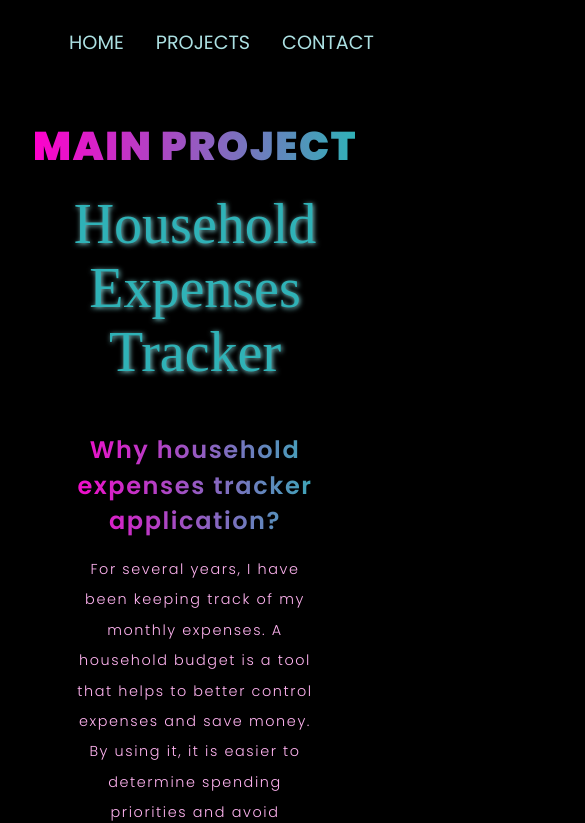
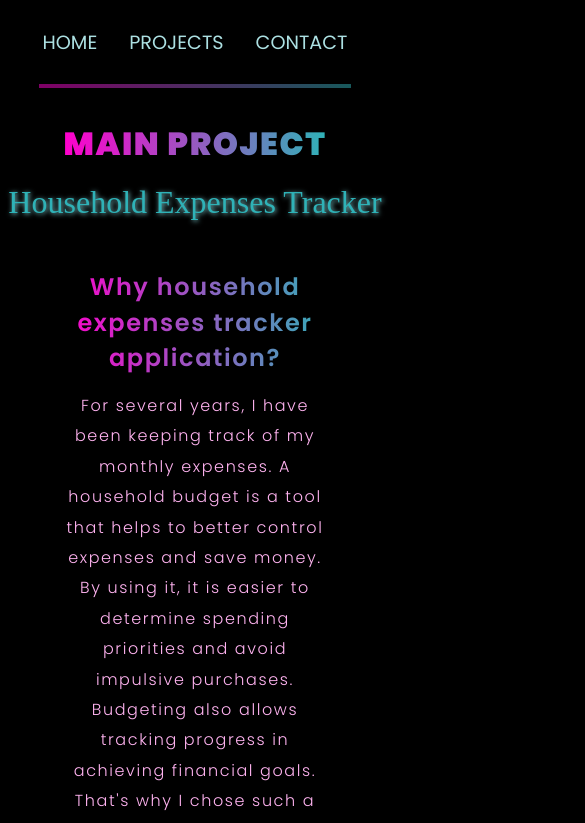
Before and after one commit to JoannaPatyk/portfolio-joanna-patyk, a React (Create React App) app: page /projects in a window 390 px wide. Shown: the top 823 px of the page, 585 px wide, since content can reach past the window. Built offline with nearby package versions, Linux system fonts and the light colour scheme; a web font is replaced by a local one.

Commit message:
Another part of responsiveness changes

```diff
--- a/src/components/Footer.js
+++ b/src/components/Footer.js
@@ -17,11 +17,10 @@ const Wrapper = styled.div`
         text-align: center;
     }
 
-    hr {
-        width: 80vw;
-        margin: 2rem auto 0;
-        opacity: 0.5;
-        border-color: var(--secondary-500);
+    @media (max-width: 420px) {
+        .footer-content {
+            font-size: 0.8rem;
+        }
     }
 `;
 
--- a/src/components/Functionalities.js
+++ b/src/components/Functionalities.js
@@ -128,19 +128,21 @@ const Wrapper = styled.div`
         }
 
         .functionality p {
-            font-size: 0.8rem;
+            font-size: 0.9rem;
         }
     }
 
     @media (max-width: 495px) {
         .functionality {
-            height: 40vh;
+            height: 45vh;
+            width: 75vw;
         }
     }
 
     @media (max-width: 420px) {
         .functionality {
-            height: 46vh;
+            width: 75vw;
+            height: 50vh;
         }
     }
 `;
--- a/src/components/Link.js
+++ b/src/components/Link.js
@@ -22,19 +22,19 @@ function Link() {
 
 const Wrapper = styled.div`
     .link-container {
-        height: 25vh;
+        height: 22 vh;
         display: flex;
         flex-direction: column;
         align-items: center;
         justify-content: center;
     }
 
-    h5,
-    a {
-        margin: 0;
+    .link-container h5 {
+        margin: 2rem 0 0 0;
     }
 
     a {
+        margin: 0 auto;
         font-size: 1.2rem;
         font-weight: 500;
         color: var(--primary-300);
@@ -46,10 +46,6 @@ const Wrapper = styled.div`
     }
 
     @media (max-width: 685px) {
-        .link-container h5 {
-            margin-bottom: 0;
-        }
-
         .link-container p {
             margin-bottom: 0;
         }
@@ -59,7 +55,9 @@ const Wrapper = styled.div`
         }
 
         #button {
-            width: 80%;
+            margin: 0;
+            width: 100%;
+            letter-spacing: 2px;
         }
     }
 `;
--- a/src/components/Menu.js
+++ b/src/components/Menu.js
@@ -118,16 +118,12 @@ const Wrapper = styled.nav`
     }
 
     @media (max-width: 795px) {
-        .menu {
-            padding-right: 0;
-        }
-
         .menu-element {
             letter-spacing: 0;
         }
 
         #btn-up {
-            right: 2%;
+            display: none;
         }
     }
 
@@ -144,6 +140,11 @@ const Wrapper = styled.nav`
     }
 
     @media (max-width: 550px) {
+        .menu {
+            justify-content: center;
+            padding-right: 0;
+        }
+
         .menu-element {
             font-size: 1.2rem;
             padding: 1rem;
--- a/src/index.css
+++ b/src/index.css
@@ -98,6 +98,17 @@ body {
     background-color: var(--secondary-500);
 }
 
+
+hr {
+    width: 80vw;
+    margin: 2rem auto 0;
+    opacity: 0.5;
+    height:4px;
+    border: none;;
+    background: linear-gradient(to right, #ff00cc, #2fb2b7);
+    /* border-color: var(--secondary-500); */
+}
+
 @media (max-width: 1000px) {
     .btn {
         width: 80%;
--- a/src/pages/Home.js
+++ b/src/pages/Home.js
@@ -165,7 +165,7 @@ const Wrapper = styled.div`
         }
 
         .woman-img {
-            right: -2%;
+            right: -20%;
             height: 80%;
         }
     }
@@ -215,13 +215,19 @@ const Wrapper = styled.div`
         }
 
         .description-text p {
+            font-size: 0.9rem;
             text-align: left;
         }
     }
 
-    @media (max-width: 565px) {
+    @media (max-width: 500  px) {
+        .description-text h1 {
+            font-size: 2.8rem;
+        }
+
         .description-text h2 {
-            font-size: 1.2rem;
+            font-size: 1rem;
+            text-align: left;
         }
     }
 `;
--- a/src/pages/Projects.js
+++ b/src/pages/Projects.js
@@ -12,6 +12,7 @@ function Project() {
     const link = 'https://github.com/JoannaPatyk?tab=repositories';
     return (
         <Wrapper>
+            <hr />
             <div className="projects-container">
                 <div className="main-information-container">
                     <h2>Main project</h2>
@@ -85,6 +86,10 @@ const Wrapper = styled.div`
 
     .main-information-container {
         padding: 2rem 0;
+    }
+
+    hr {
+        margin: 0 auto;
     }
 
     h2 {
@@ -275,13 +280,12 @@ const Wrapper = styled.div`
     }
 
     .other-container p {
-        width: 100%;
+        width: 80%;
         padding: 0 2rem;
     }
 
     .other-container h2 {
         margin: 2rem 0 0 0;
-        padding-right: 1.5rem;
     }
 
     @media (max-width: 1400px) {
@@ -301,7 +305,8 @@ const Wrapper = styled.div`
         }
 
         .description-container {
-            min-height: 70vh;
+            min-height: 75vh;
+            overflow: hidden;
         }
 
         .slider-container {
@@ -322,6 +327,10 @@ const Wrapper = styled.div`
             font-size: 1.5rem;
         }
 
+        .description-container {
+            min-height: 85vh;
+        }
+
         .technologies {
             width: 100%;
             column-gap: 0.8rem;
@@ -340,20 +349,20 @@ const Wrapper = styled.div`
 
     @media (max-width: 905px) {
         p {
-            font-size: 0.9rem;
+            font-size: 1rem;
         }
     }
 
     @media (max-width: 800px) {
         .description-container {
-            min-height: 80vh;
+            min-height: 90vh;
             margin-left: 0;
         }
     }
 
-    @media (max-width: 685px) {
+    @media (max-width: 695px) {
         .description-container {
-            min-height: 80vh;
+            min-height: 100vh;
             width: 75%;
         }
 
@@ -361,21 +370,58 @@ const Wrapper = styled.div`
             column-gap: 0.6rem;
         }
 
+        .description-icon {
+            top: 0;
+            font-size: 30rem;
+        }
+
         .other-container h2 {
-            padding: 0;
             font-size: 2rem;
+        }
+    }
+
+    @media (max-width: 695px) {
+        .description-container {
+            min-height: 110vh;
         }
     }
 
     @media (max-width: 530px) {
         .description-container {
-            min-height: 90vh;
+            min-height: 115vh;
         }
 
         .technology-icon {
             font-size: 2rem;
         }
     }
+
+    @media (max-width: 485px) {
+        .main-information-container h1 {
+            font-size: 2rem;
+        }
+
+        h2 {
+            font-size: 2rem;
+        }
+
+        .reason-container p {
+            width: 100%;
+        }
+
+        .technology-icon {
+            font-size: 1.8rem;
+        }
+
+        .description-container p {
+            text-align: center;
+        }
+
+        .description-icon {
+            top: 5%;
+            font-size: 20rem;
+        }
+    }
 `;
 
 export default Project;
--- a/src/utils/functionality.js
+++ b/src/utils/functionality.js
@@ -7,7 +7,7 @@ import { GiFamilyTree } from 'react-icons/gi';
 const functionality = [
     {
         id: 1,
-        text: 'The dashboard presents information for the current month. Users can navigate between different months. The dashboard includes a chart that displays incurred expenses in two formats: pie chart and bar chart. Furthermore, the dashboard provides information on the total planned expenses, incurred expenses, and the balance.',
+        text: 'The dashboard presents information for the current month, includes a chart that displays incurred expenses in two formats: pie chart and bar chart. Furthermore, the dashboard provides information on the total planned expenses, incurred expenses, and the balance.',
         icon: <TfiStatsUp />
     },
 
@@ -37,7 +37,7 @@ const functionality = [
 
     {
         id: 6,
-        text: 'The last tab concerns groups. The user can create their own group, give it any name, invite or remove other application users from their group. They can also join another group if they receive an invitation from another user. In this way, the budget can be shared with other people, for example, with family members.',
+        text: 'The last tab concerns groups. The user can create their own group, change name, invite or remove other users from their group. They can also join another group if they receive an invitation from another user. So, the budget can be shared with other people, for example, with family members.',
         icon: <GiFamilyTree />
     }
 ];
```
